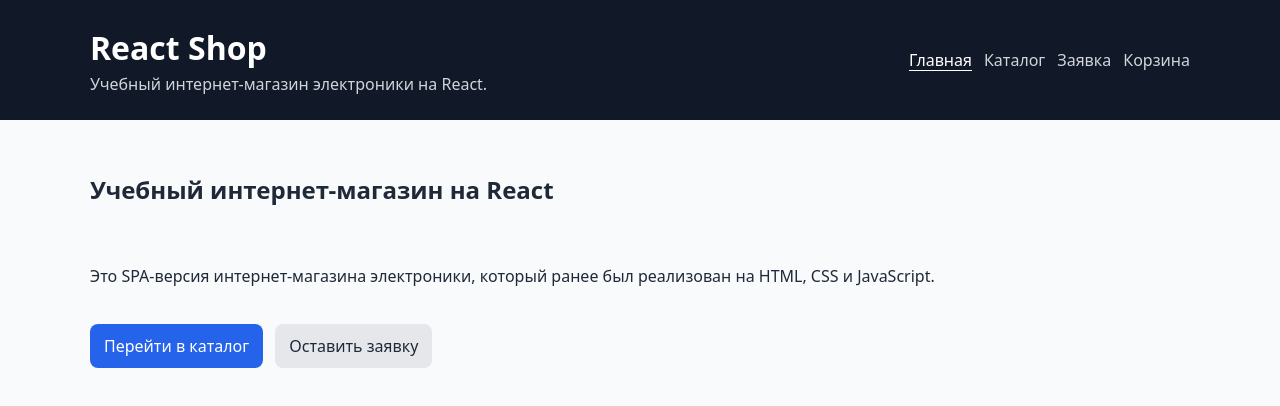
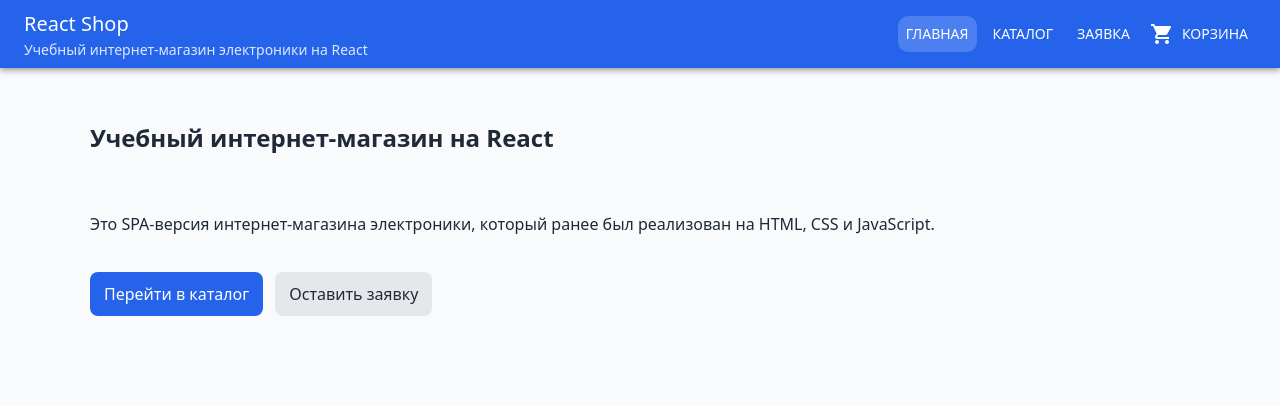
Before and after one commit to f1shi/kr5-react-shop, a React (Vite) app: page / in a window 1280 px wide. Shown: the top 406 px of the page. Built offline with nearby package versions, Linux system fonts and the light colour scheme.

Commit message:
feat: rebuild Header with AppBar and NavLink buttons

```diff
--- a/src/components/Header.jsx
+++ b/src/components/Header.jsx
@@ -1,33 +1,52 @@
+import ShoppingCartIcon from '@mui/icons-material/ShoppingCart';
+import { AppBar, Badge, Box, Button, Toolbar, Typography } from '@mui/material';
 import { NavLink } from 'react-router-dom';
 
+const navButtonSx = {
+  '&.active': {
+    backgroundColor: 'rgba(255, 255, 255, 0.18)'
+  }
+};
+
 function Header() {
-  const getLinkClassName = ({ isActive }) =>
-    isActive ? 'site-nav__link site-nav__link--active' : 'site-nav__link';
+  return (
+    <AppBar position="static">
+      <Toolbar sx={{ display: 'flex', gap: 2, flexWrap: 'wrap', py: 1 }}>
+        <Box sx={{ flexGrow: 1 }}>
+          <Typography variant="h6" component="h1">
+            React Shop
+          </Typography>
+          <Typography variant="body2" sx={{ opacity: 0.85 }}>
+            Учебный интернет-магазин электроники на React
+          </Typography>
+        </Box>
 
-  return (
-    <header className="site-header">
-      <div className="site-header__inner">
-        <div className="site-header__brand">
-          <h1>React Shop</h1>
-          <p>Учебный интернет-магазин электроники на React.</p>
-        </div>
-
-        <nav className="site-nav" aria-label="Основная навигация">
-          <NavLink to="/" className={getLinkClassName} end>
+        <Box component="nav" aria-label="Основная навигация" sx={{ display: 'flex', gap: 1, flexWrap: 'wrap' }}>
+          <Button component={NavLink} to="/" end color="inherit" sx={navButtonSx}>
             Главная
-          </NavLink>
-          <NavLink to="/catalog" className={getLinkClassName}>
+          </Button>
+          <Button component={NavLink} to="/catalog" color="inherit" sx={navButtonSx}>
             Каталог
-          </NavLink>
-          <NavLink to="/order" className={getLinkClassName}>
+          </Button>
+          <Button component={NavLink} to="/order" color="inherit" sx={navButtonSx}>
             Заявка
-          </NavLink>
-          <NavLink to="/cart" className={getLinkClassName}>
+          </Button>
+          <Button
+            component={NavLink}
+            to="/cart"
+            color="inherit"
+            sx={navButtonSx}
+            startIcon={
+              <Badge badgeContent={0} color="secondary">
+                <ShoppingCartIcon />
+              </Badge>
+            }
+          >
             Корзина
-          </NavLink>
-        </nav>
-      </div>
-    </header>
+          </Button>
+        </Box>
+      </Toolbar>
+    </AppBar>
   );
 }
 
```
